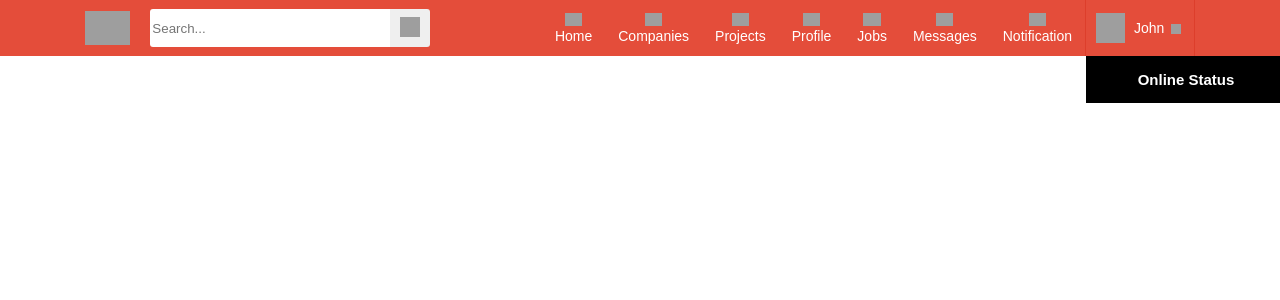
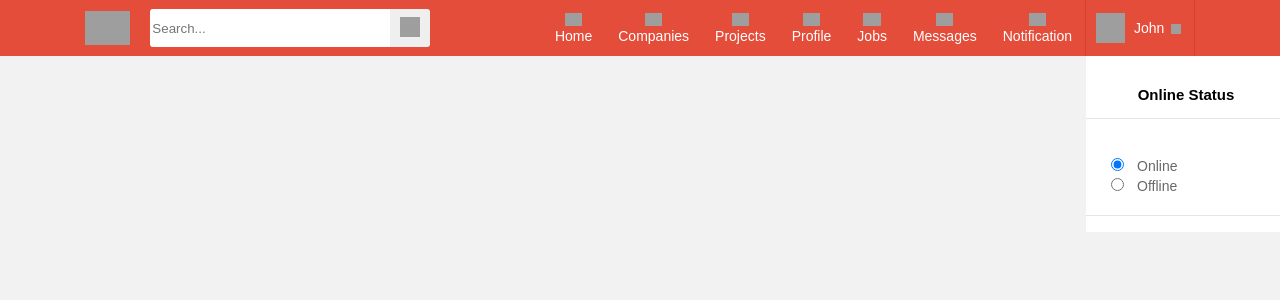
Before and after one commit to zaky06/cra-gh, a React (Create React App) app: page / in a window 1280 px wide. Both pictures are taken after a click on the element 1133 px from the left and 19 px from the top of the page. Shown: the top 300 px of the page. Built offline with nearby package versions, Linux system fonts and the light colour scheme; grey boxes are pictures that could not be loaded.

Commit message:
radio button working

```diff
--- a/src/App.css
+++ b/src/App.css
@@ -5,3 +5,7 @@
 .app-wrapper {
   font-family: 'Source Sans Pro', sans-serif;
 }
+
+body {
+  background-color: #f2f2f2;
+}
--- a/src/components/miniprofile/dropdown/dropdown.jsx
+++ b/src/components/miniprofile/dropdown/dropdown.jsx
@@ -1,5 +1,6 @@
 import React, { useState } from "react";
 import style from "./dropdown.module.css";
+import Demo1 from "./radio";
 
 const Dropdown = () => {
   const [isMenuOpened, setIsmenuOpened] = useState(false);
@@ -22,6 +23,7 @@ const Dropdown = () => {
       {isMenuOpened && (
         <div className={style.menu}>
           <h3>Online Status</h3>
+          <Demo1 />
         </div>
       )}
     </div>
--- a/src/components/miniprofile/dropdown/dropdown.module.css
+++ b/src/components/miniprofile/dropdown/dropdown.module.css
@@ -22,11 +22,17 @@
 } */
 
 .action .menu {
-    background: black;
+    background: white;
     position: absolute;
     top: 56px;
     width: 200px;
     transition: 0.5s;
+}
+
+.menu h3 {
+    border-bottom: 1px solid #e5e5e5;
+    padding: 15px 20px;
+    /* float: left; */
 }
 
 .action .menu::before {
@@ -44,3 +50,24 @@
     text-align: center;
     font-size: 15px;
 }
+
+h3 {
+    color: black;
+
+}
+
+ul {
+    list-style: none;
+}
+
+.onOffStatus {
+    padding: 20px;
+    /* float: left; */
+    border-bottom: 1px solid #e5e5e5;
+}
+
+.fgtSec small{
+    font-size: 14px;
+    margin-left: 10px;
+    color: #686868;
+}
--- /dev/null
+++ b/src/components/miniprofile/dropdown/radio.jsx
@@ -0,0 +1,54 @@
+import React, { Component } from "react";
+import style from "./dropdown.module.css"
+
+
+
+class Demo1 extends Component {
+
+    constructor() {
+        super();
+        this.state = {
+            name: 'Online'
+        };
+        this.onValChange = this.onValChange.bind(this);
+    }
+
+    onValChange = (event) => {
+        this.setState({
+            name: event.target.value
+        });
+    }
+
+    render() {
+        return (
+            <ul className={style.onOffStatus}>
+                  <li>
+                      <div className={style.fgtSec}>
+                          <input type="radio" value="Online" onChange={this.onValChange} checked={this.state.name === "Online"}/>
+                          <label >
+                            <span>
+
+                            </span>
+                          </label>
+                          <small>Online</small>
+                      </div>
+                  </li>
+                  <li>
+                      <div className={style.fgtSec}>
+                          <input type="radio" value="Offline" onChange={this.onValChange} checked={this.state.name === "Offline"} />
+                          <label >
+                            <span>
+
+                            </span>
+                          </label>
+                          <small>Offline</small>
+                      </div>
+                  </li>
+              </ul>
+        )
+    }
+
+}
+
+
+export default Demo1;
```
Also changed, not shown: 1 other file (tests, documents, lock files or other folders).
